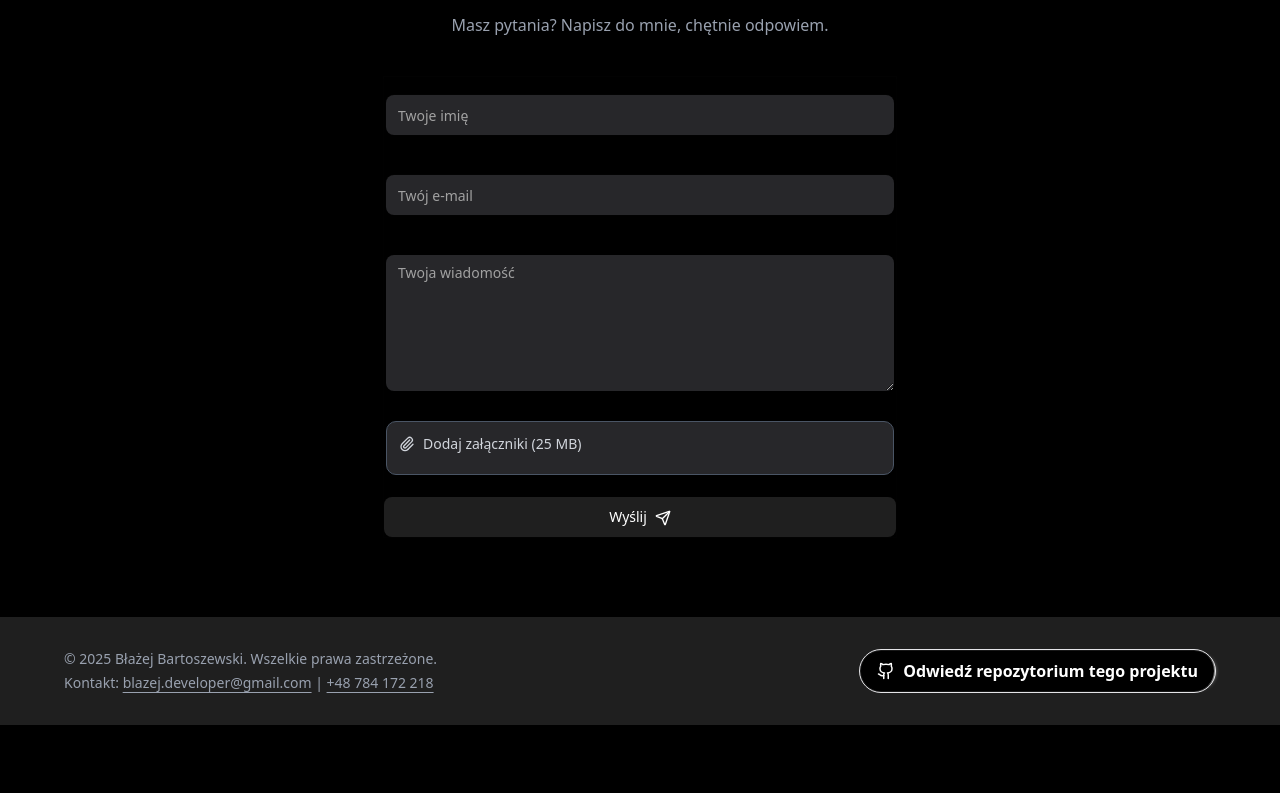
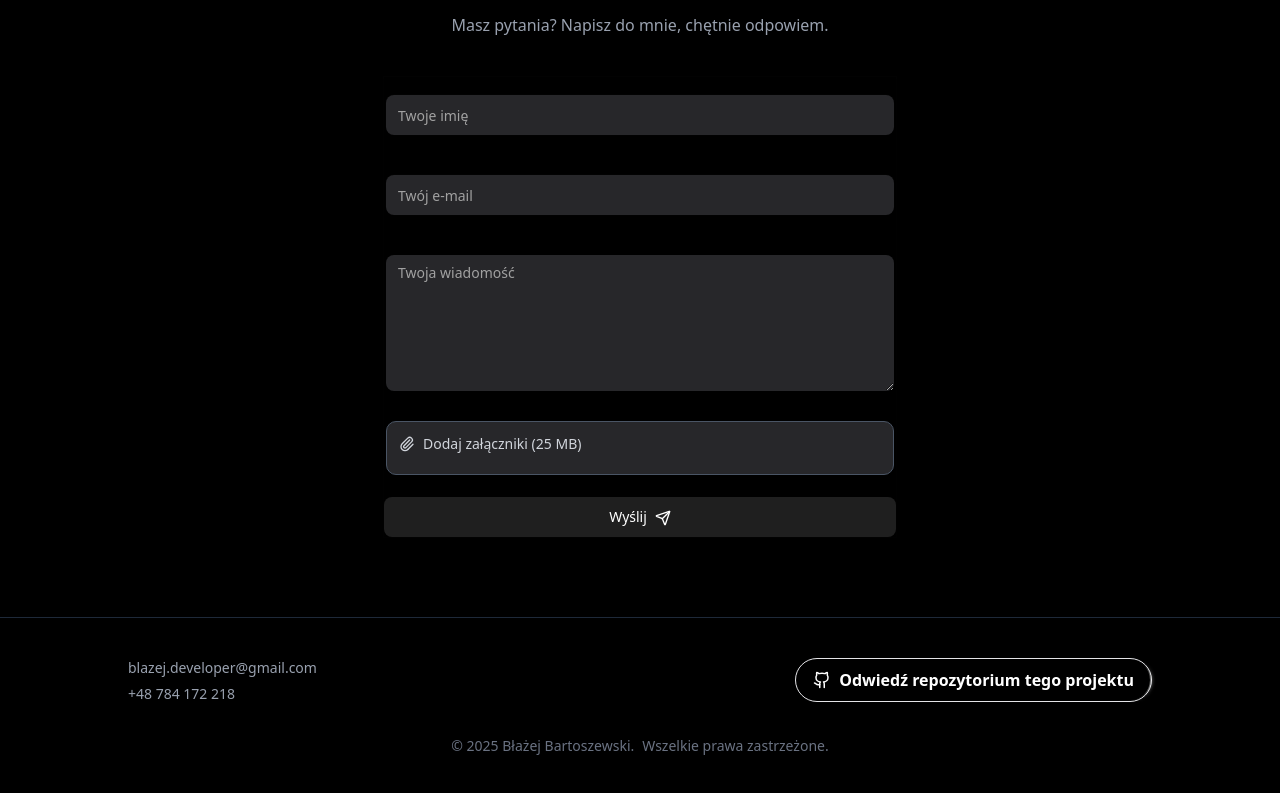
Before and after one commit to Blazej90/blazej-portfolio, a Next.js app: page / in a window 1280 px wide. Shown: the part 2438-3231 px from the top of the page. Before the commit the page ends 3163 px from the top, so only its background shows below. Built offline with nearby package versions, Linux system fonts and the light colour scheme.

Commit message:
feat(footer): update contact links and spacing for better readability

```diff
--- a/src/components/footer.tsx
+++ b/src/components/footer.tsx
@@ -1,8 +1,8 @@
 "use client";
 
-import { Github } from "lucide-react";
 import { useLanguage } from "@/context/language-context";
 import { footerLocales } from "@/locales/footer";
+import { Github } from "lucide-react";
 import { HoverBorderGradient } from "@/components/ui/hover-border-gradient";
 
 export default function Footer() {
@@ -10,28 +10,24 @@ export default function Footer() {
   const t = footerLocales[language];
 
   return (
-    <footer className="bg-[#1f1f1f] text-gray-400 py-8 px-4">
-      <div className="max-w-6xl mx-auto flex flex-col sm:flex-row justify-between items-center gap-6 text-center sm:text-left">
-        <div className="space-y-1">
-          <p className="text-sm">{t.rights}</p>
-          <p className="text-sm">
-            {t.contact}:{" "}
+    <footer className="w-full bg-black border-t border-gray-800 py-10 px-6 text-gray-400 text-sm">
+      <div className="max-w-5xl mx-auto flex flex-col items-center sm:items-start sm:flex-row sm:justify-between gap-6 sm:gap-0">
+        <div className="text-center sm:text-left">
           <a
-              href="mailto:kontakt@blazejbartoszewski.pl"
-              className="hover:text-white underline underline-offset-4 transition"
+            href="mailto:blazej.developer@gmail.com"
+            className="block text-sm text-gray-400 hover:text-white transition"
           >
             blazej.developer@gmail.com
-            </a>{" "}
-            |{" "}
+          </a>
           <a
-              href="tel:+48500200300"
-              className="hover:text-white underline underline-offset-4 transition"
+            href="tel:+48784172218"
+            className="block mt-1.5 text-sm text-gray-400 hover:text-white transition"
           >
             +48 784 172 218
           </a>
-          </p>
         </div>
 
+        <div className="text-center">
           <HoverBorderGradient
             as="a"
             href="https://github.com/Blazej90/blazej-portfolio"
@@ -43,6 +39,12 @@ export default function Footer() {
             {t.visitRepo}
           </HoverBorderGradient>
         </div>
+      </div>
+
+      <div className="mt-8 text-center text-gray-500 leading-snug text-sm">
+        <p className="block sm:inline">© 2025 Błażej Bartoszewski.</p>
+        <p className="block sm:inline sm:ml-2">{t.rights}</p>
+      </div>
     </footer>
   );
 }
--- a/src/locales/footer.ts
+++ b/src/locales/footer.ts
@@ -1,12 +1,12 @@
 export const footerLocales = {
   pl: {
-    rights: "© 2025 Błażej Bartoszewski. Wszelkie prawa zastrzeżone.",
-    contact: "Kontakt",
+    repository: "Odwiedź repozytorium projektu",
+    rights: "Wszelkie prawa zastrzeżone.",
     visitRepo: "Odwiedź repozytorium tego projektu",
   },
   en: {
-    rights: "© 2025 Błażej Bartoszewski. All rights reserved.",
-    contact: "Contact",
+    repository: "View project repository",
+    rights: "All rights reserved.",
     visitRepo: "Visit this project repository",
   },
 };
```
Lines whose indentation alone changed are shown as unchanged.
